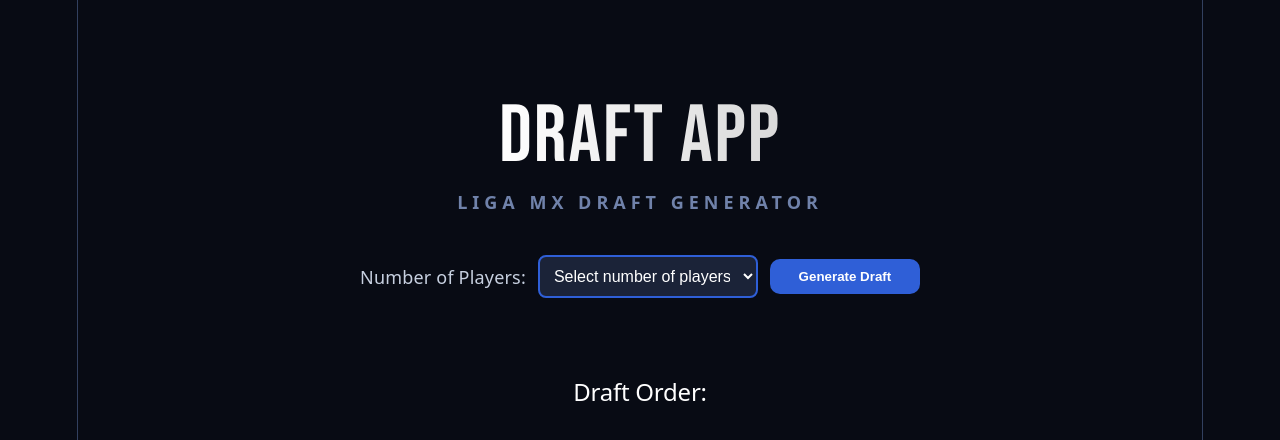
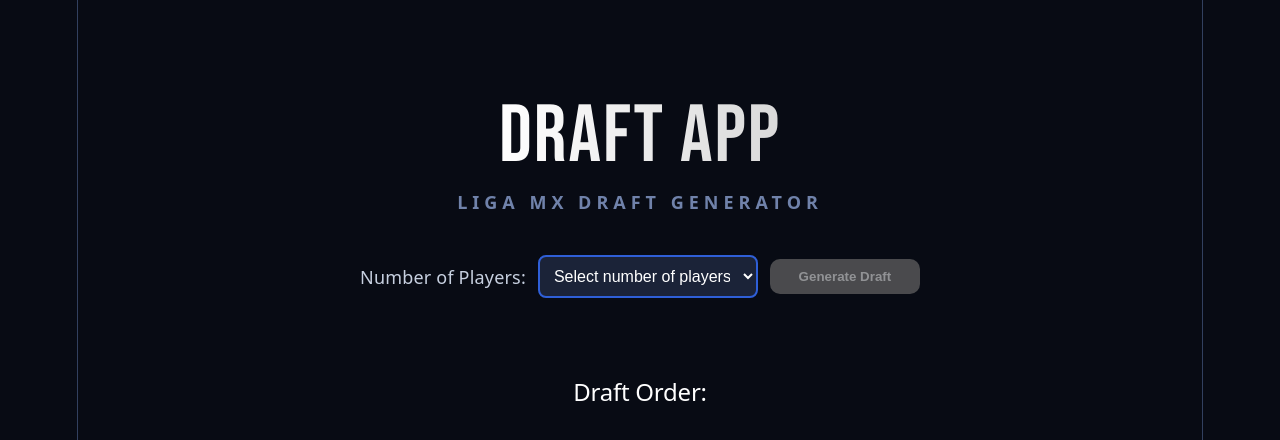
Before and after one commit to MtzzOtto/liga-mx-draft-generator, a website built with Vite: page index.html in a window 1280 px wide. Both pictures are taken after a click on the button "Generate Draft". Shown: the top 440 px of the page. Built offline with nearby package versions, Linux system fonts and the light colour scheme.

Commit message:
feat: lock draft after generation

```diff
--- a/src/main.ts
+++ b/src/main.ts
@@ -242,6 +242,9 @@ button?.addEventListener('click',() =>{
 
 const playerInputs = document.getElementById('playerContainer')?.getElementsByTagName('input') as HTMLCollectionOf<HTMLInputElement>;
 const cardsContainer = document.getElementById('cardsContainer') as HTMLDivElement;
+const generateBtn = document.getElementById('generateBtn') as HTMLButtonElement;
+
+
 
 cardsContainer.innerHTML = '';
 draftOrderList.innerHTML = '';
@@ -272,4 +275,6 @@ errorsContainer.innerHTML = "";
   renderDraftOrder(draftOrder, draftOrderList);
   renderPlayerCards(draftOrder, cardsContainer, usedTeams, counterStealTeams);
 
+  generateBtn.disabled=true;
+
 });
--- a/src/style.css
+++ b/src/style.css
@@ -441,6 +441,13 @@ button:active{
 transform:translateY(0px);
 }
 
+button:disabled {
+    background-color: #666;
+    color: #ccc;
+    cursor: not-allowed;
+    opacity: 0.7;
+}
+
 
 
 /* ===== LISTS ===== */
```
